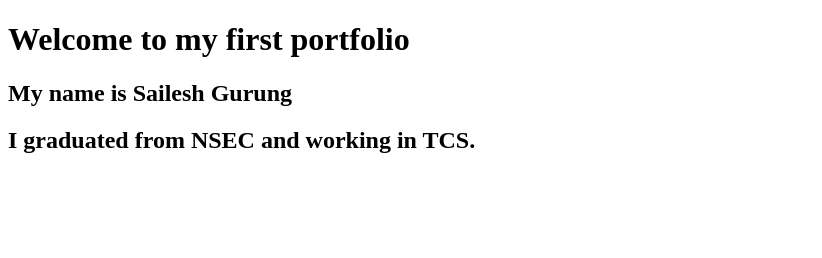
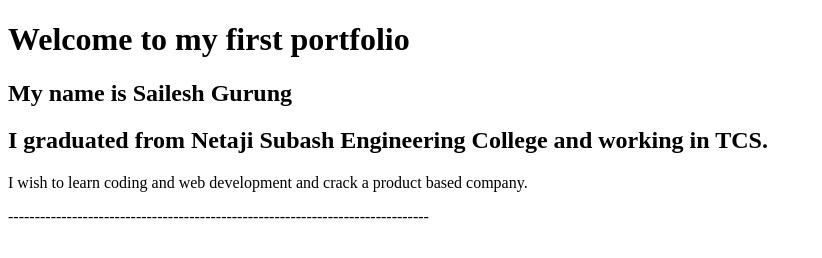
Before and after one commit to saileshgg/student-site-portfolio, a plain HTML site: page index.html in a window 1280 px wide. Shown: the whole page, without its empty margins (0-822 px from the left). Drawn offline with Linux system fonts and the light colour scheme.

Commit message:
updated items

```diff
--- a/index.html
+++ b/index.html
@@ -10,6 +10,9 @@
     <h1>Welcome to my first portfolio</h1>
 
     <h2>My name is Sailesh Gurung</h2>
-    <h2>I graduated from NSEC and working in TCS.</h2>
+    <h2>I graduated from Netaji Subash Engineering College and working in TCS.</h2>
+
+    <p>I wish to learn coding and web development and crack a product based company.</p>
+    <p>-------------------------------------------------------------------------------</p>
 </body>
 </html>
```
